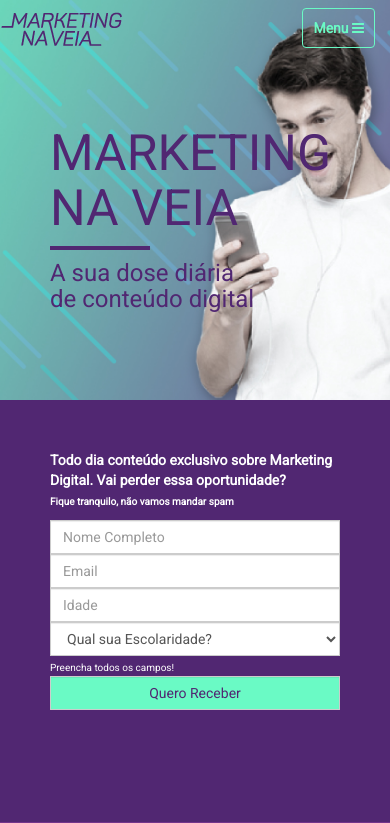
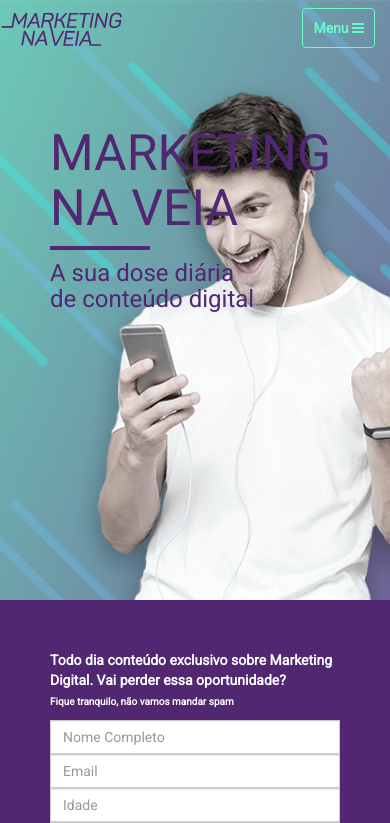
Before and after one commit to gxpunicornios/marketingnaveia, a PHP site: page / in a window 390 px wide. Shown: the top 823 px of the page. Run offline with PHP 8.4, Linux system fonts and the light colour scheme; data that the repository does not hold is empty.

Commit message:
Alterando banner

```diff
--- a/css/style.css
+++ b/css/style.css
@@ -4,8 +4,10 @@ body{
     font-family:'Roboto', sans-serif !important;
 }
 
-header{
+header.intro-header{
   height: 400px;
+  background-image: url('../img/banner_home_blog_lo1.png');
+  background-position: 0px -50px;
 }
 .transparent{
     background-color: transparent;
@@ -225,3 +227,13 @@ footer i.fa-facebook{
      display: block;
     border-collapse: separate;
 }
+
+@media (max-width: 600px) {
+  header.intro-header{
+    height: 600px;
+    background-image: url('../img/homemobile_lo1.png');
+    margin: 0;
+    background-position: -250px 0px;
+  }
+
+}
--- a/index.php
+++ b/index.php
@@ -28,7 +28,7 @@ date_default_timezone_set('America/Sao_Paulo');
 <body>
 
 
-<header class="intro-header" style="background-image: url('img/banner-lo2.jpg')">
+<header class="intro-header">
     <?php include 'navbar.php'; ?>
     <div class="site-heading container align-items-center">
       <div>
```
Also changed, not shown: img/banner_home_blog_lo1.png (added), img/banner_home_blog_lo2.png (added), img/homemobile_lo1.png (added), img/homemobile_lo2.png (added).
